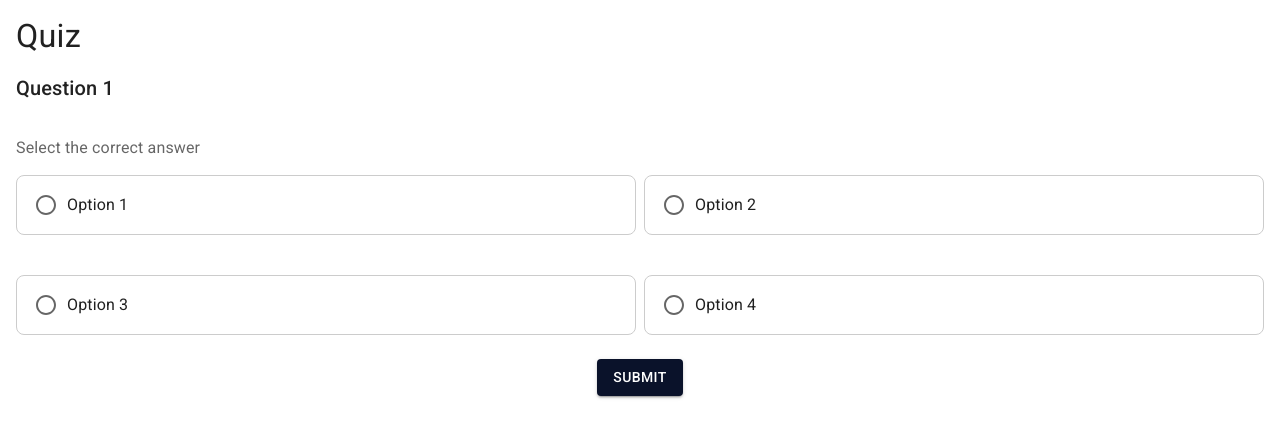
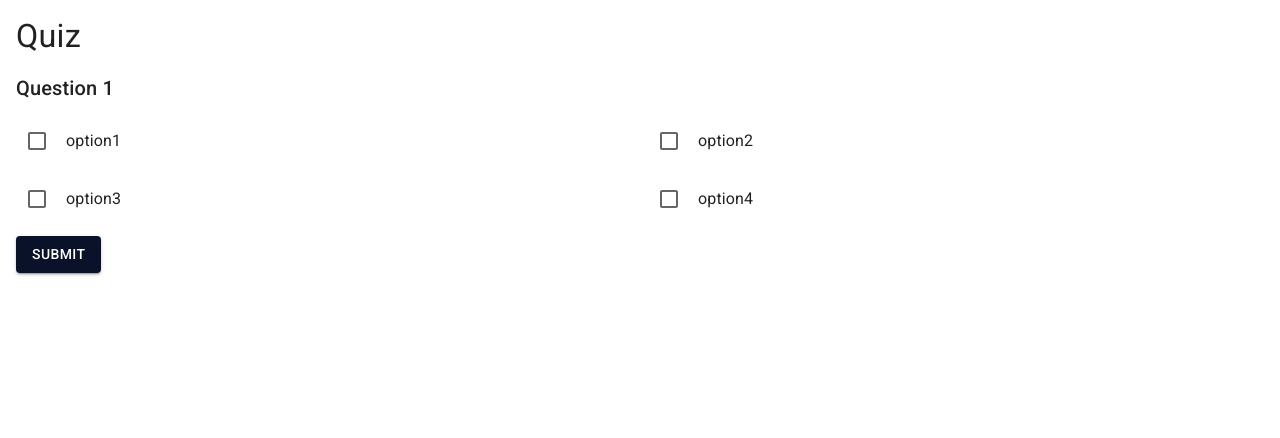
Before and after one commit to krish4693/mui-nextjs-template, a Next.js app: page /quiz in a window 1280 px wide. Shown: the top 438 px of the page. Built offline with nearby package versions, Linux system fonts and the light colour scheme; what @mui/material-nextjs would draw is missing.

Commit message:
changes in quiz display

```diff
--- a/src/app/quiz/create/page.tsx
+++ b/src/app/quiz/create/page.tsx
@@ -88,8 +88,7 @@ export default function Page() {
         name="correctOption"
         control={control}
         rules={{
-            validate: (value) =>
-              value !== 0 || "Please select a correct option",
+          validate: (value) => value !== 0 || "Please select a correct option",
         }}
         render={({ fieldState: { error } }) => (
           <>
--- a/src/app/quiz/page.tsx
+++ b/src/app/quiz/page.tsx
@@ -1,9 +1,8 @@
 "use client";
 import FormTextField from "@/components/Inputs/formTextField";
-import RadioButtons from "@/components/Inputs/radioGroup";
-import { Box, Button, Typography } from "@mui/material";
-import React from "react";
-import { useForm } from "react-hook-form";
+import { Box, Button, Checkbox, Typography } from "@mui/material";
+import React, { useState } from "react";
+import { Controller, useForm } from "react-hook-form";
 
 export default function page() {
   const {
@@ -13,20 +12,23 @@ export default function page() {
     formState: { errors },
   } = useForm();
   const options = [
-    { value: "option1", label: "Option 1" },
-    { value: "option2", label: "Option 2" },
-    { value: "option3", label: "Option 3" },
-    { value: "option4", label: "Option 4" },
+    { id: 1, value: "option1", label: "Option 1" },
+    { id: 2, value: "option2", label: "Option 2" },
+    { id: 3, value: "option3", label: "Option 3" },
+    { id: 4, value: "option4", label: "Option 4" },
   ];
+
+  const [selectedOption, setSelectedOption] = useState<number>();
+
+  const handleCheckboxChange = (index: number) => {
+    setSelectedOption(index);
+  };
   return (
     <Box
       component="form"
       //   onSubmit={handleSubmit(onSubmit)}
       sx={{
         m: 2,
-        display: "flex",
-        flexDirection: "column",
-        alignItems: "center",
       }}
     >
       <Typography
@@ -47,21 +49,52 @@ export default function page() {
       >
         Question 1
       </Typography>
-      <RadioButtons
-        name="selectedOption"
-        control={control}
-        label="Select the correct answer"
-        options={options}
-        rules={{ required: "Please select an option" }}
-        defaultValue="" // Initial value (optional)
-        row
-        sx={{
+      {/* Options List */}
+      <Box
+         sx={{
+          my: 2,
           display: "grid",
-          gridTemplateColumns: "repeat(2, 1fr)", // 2 columns
-          gap: 1, // Add spacing between items
+          gridTemplateColumns: "repeat(2, 1fr)",
+          gap: 2,
         }}
-      />
-      <Button variant="contained" type="submit">Submit</Button>
+      >
+        {options?.map((option, index) => (
+          <Box
+            sx={{ display: "flex", alignItems: "center", gap: 1 }}
+            key={option.id}
+          >
+            <Controller
+              name="correctOption"
+              control={control}
+              render={({ field }) => (
+                <Checkbox
+                  checked={selectedOption === index}
+                  onChange={() => {
+                    handleCheckboxChange(index);
+                    field.onChange(index + 1); // Update form value
+                  }}
+                  color="success"
+                />
+              )}
+            />
+            <Typography
+              variant="subtitle1"
+            >
+              {option.value}
+            </Typography>
+            {/* <FormTextField
+              name={`options.${index}.value`}
+              control={control}
+              label={`Option ${index + 1}`}
+              variant="standard"
+              rules={{ required: "Answer is required" }}
+            /> */}
+          </Box>
+        ))}
+      </Box>
+      <Button variant="contained" type="submit">
+        Submit
+      </Button>
     </Box>
   );
 }
```
Lines whose indentation alone changed are shown as unchanged.
